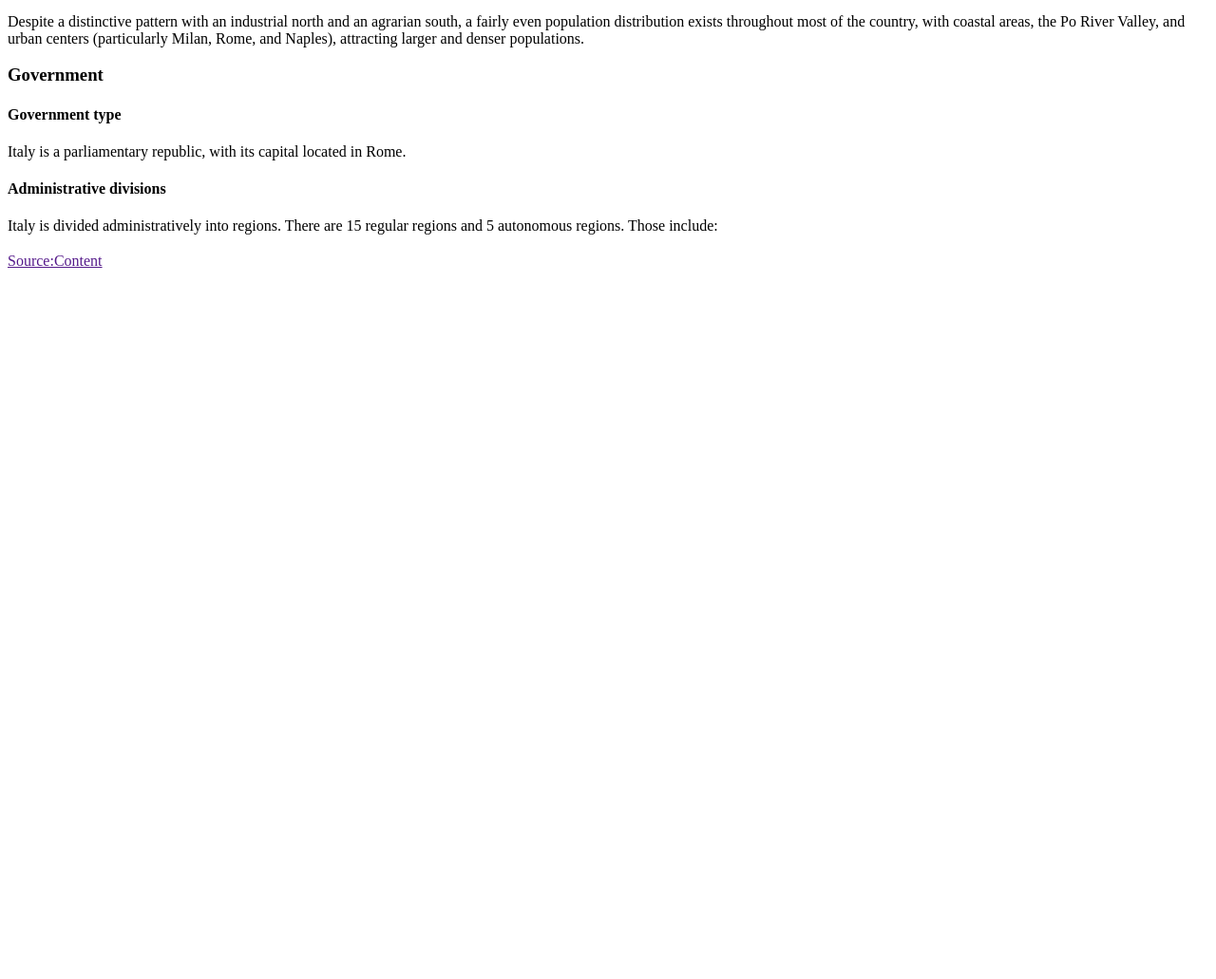
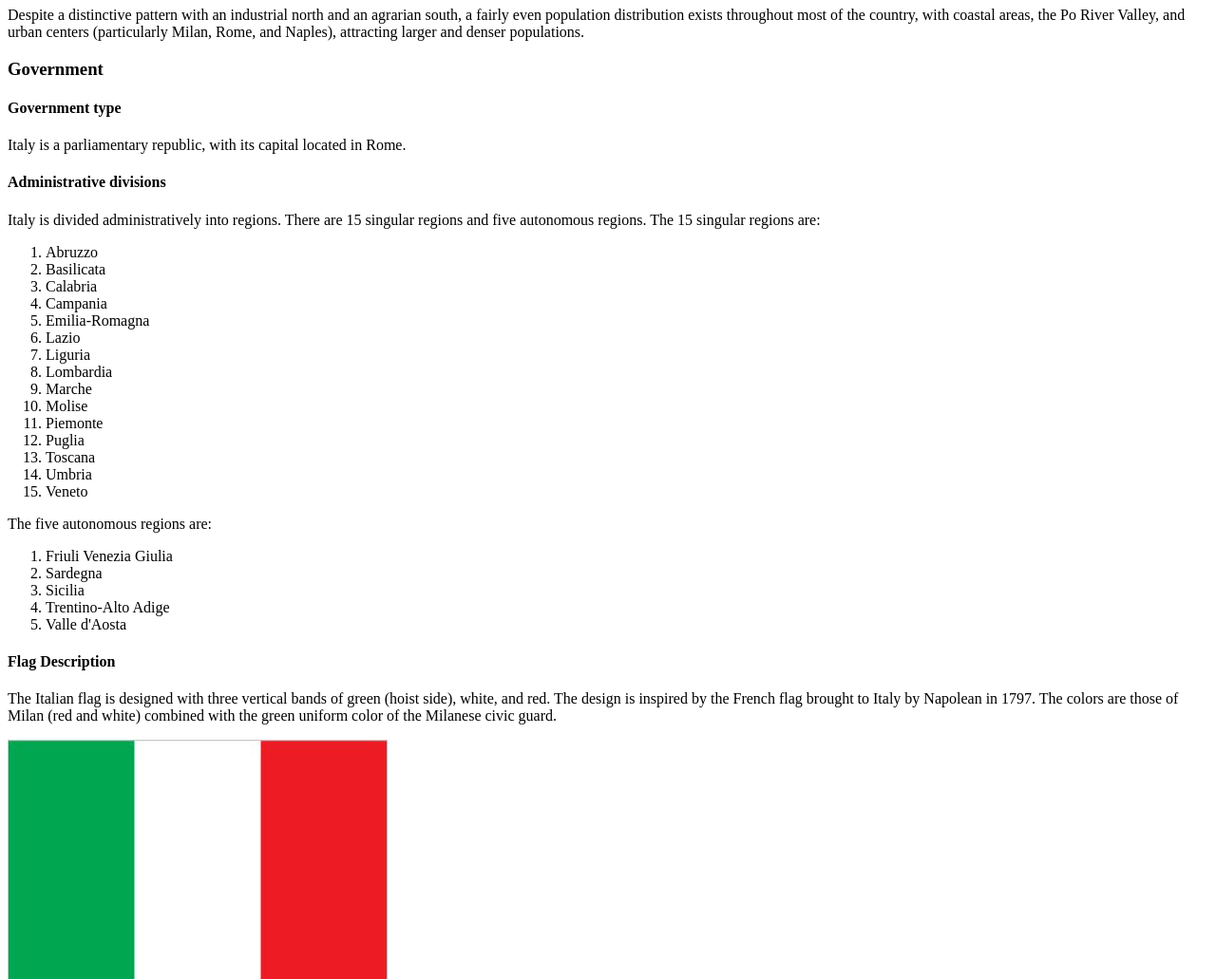
Before and after one commit to Laurabeaa/laurabeaa.github.io, a plain HTML site: page italy.html in a window 1280 px wide. Shown: the part 1769-2800 px from the top of the page at 95% size. Before the commit the page ends 2069 px from the top, so only its background shows below. Drawn offline with Linux system fonts and the light colour scheme.

Commit message:
Update italy.html

```diff
--- a/italy.html
+++ b/italy.html
@@ -21,12 +21,10 @@
     </nav>
 
       <main>
-        <section>
+        <section id="#intro">
           <h2>Introduction to Italy</h2>
 
-          <article id="intro">
-            <h3>Background</h3>
-
+          <article>
             <p>Italy became a nation-state in 1861 when the regional states of the peninsula, along with Sardinia and Sicily, were united under King Victor EMMANUEL II. An era of parliamentary government came to a close in the early 1920s when Benito MUSSOLINI established a Fascist dictatorship. His alliance with Nazi Germany led to Italy's defeat in World War II.
             <p>A democratic republic replaced the monarchy in 1946 and economic revival followed. Italy is a charter member of NATO and the European Economic Community (EEC) and its subsequent successors the EC and the EU. It has been at the forefront of European economic and political unification, joining the Economic and Monetary Union in 1999. </p>
             <p>Persistent problems include:</p>
@@ -56,6 +54,8 @@
             <h4>Climate</h4>
 
             <p>Italy has a predominately Mediterranean climate. It is alpine in the far north, hot and dry in the south.</p>
+
+            <p>For more information on Italy's climate, visit <a href="https://en.wikipedia.org/wiki/Climate_of_Italy">Climate of Italy</a></p>
 
           </article>
 
@@ -140,22 +140,62 @@
 
             <p>Despite a distinctive pattern with an industrial north and an agrarian south, a fairly even population distribution exists throughout most of the country, with coastal areas, the Po River Valley, and urban centers (particularly Milan, Rome, and Naples), attracting larger and denser populations.</p>
           </article>
+        </section>
 
-        </section>
+        <section>
           <h3>Government</h3>
+            <article>
 
               <h4>Government type</h4>
 
               <p>Italy is a parliamentary republic, with its capital located in Rome.</p>
+            </article>
+
+            <article>
 
               <h4>Administrative divisions</h4>
 
-            <p>Italy is divided administratively into regions. There are 15 regular regions and 5 autonomous regions. Those include:
+              <p>Italy is divided administratively into regions. There are 15 singular regions and five autonomous regions. The 15 singular regions are:</p>
 
+                <ol>
+                  <li>Abruzzo</li>
+                  <li>Basilicata</li>
+                  <li>Calabria</li>
+                  <li>Campania</li>
+                  <li>Emilia-Romagna</li>
+                  <li>Lazio</li>
+                  <li>Liguria</li>
+                  <li>Lombardia</li>
+                  <li>Marche</li>
+                  <li>Molise</li>
+                  <li>Piemonte</li>
+                  <li>Puglia</li>
+                  <li>Toscana</li>
+                  <li>Umbria</li>
+                  <li>Veneto</li>
+                </ol>
 
+              <p>The five autonomous regions are:</p>
 
-        <section>
-          <h3></h3>
+                <ol>
+                  <li>Friuli Venezia Giulia</li>
+                  <li>Sardegna</li>
+                  <li>Sicilia</li>
+                  <li>Trentino-Alto Adige</li>
+                  <li>Valle d'Aosta</li>
+                </ol>
+            </article>
+
+            <article>
+              <h4>Flag Description</h4>
+
+              <p>The Italian flag is designed with three vertical bands of green (hoist side), white, and red. The design is inspired by the French flag brought to Italy by Napolean in 1797. The colors are those of Milan (red and white) combined with the green uniform color of the Milanese civic guard.</p>
+
+                <img src="italy-flag.png" alt="Flag of Italy">
+                <figcaption>The flag of Italy (Photo by: <a href="https://www.cia.gov/the-world-factbook/countries/italy/flag">CIA World Factbook</a>)</figcaption>
+
+             </article>
+      </section>
 
     </main>
 
```
Lines whose indentation alone changed are shown as unchanged.
